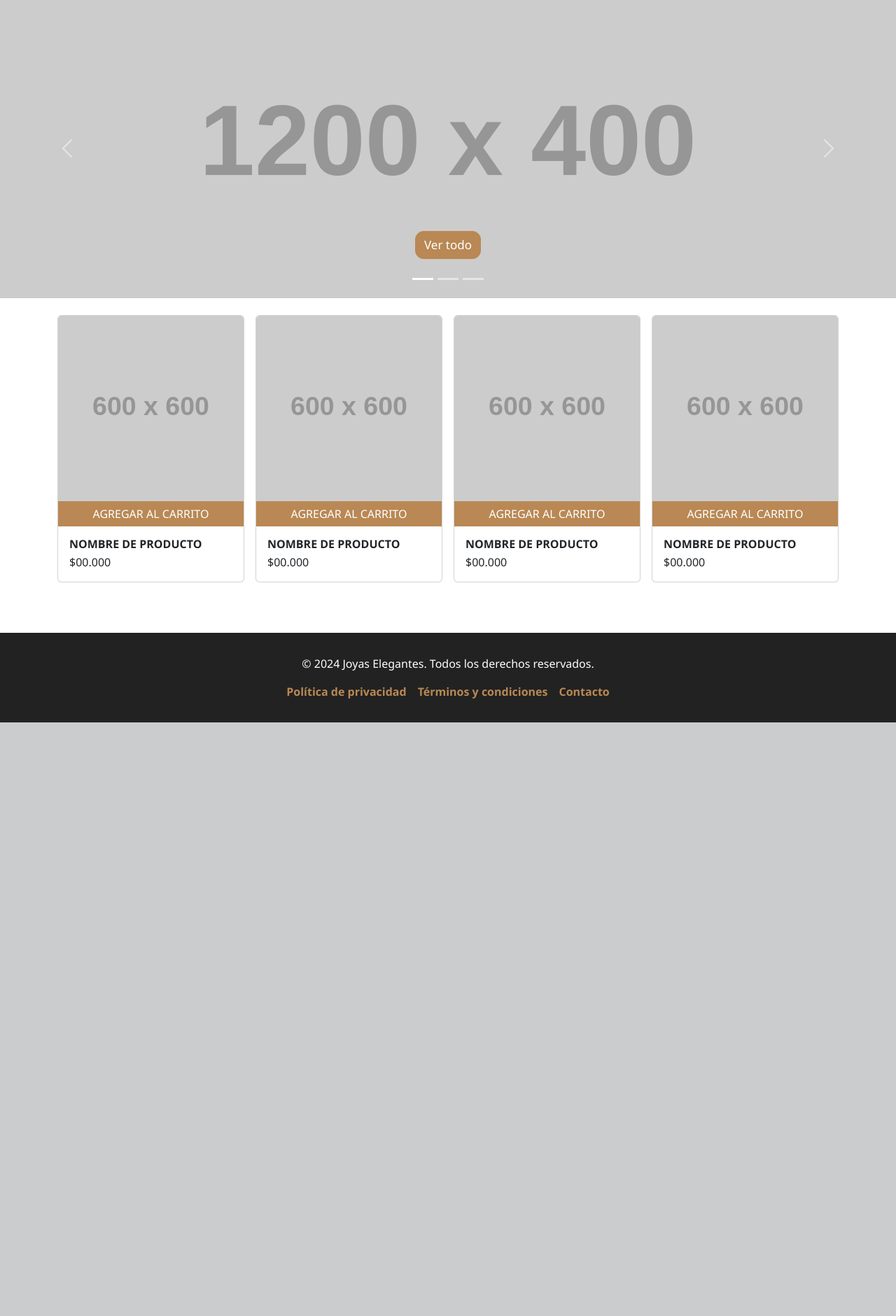
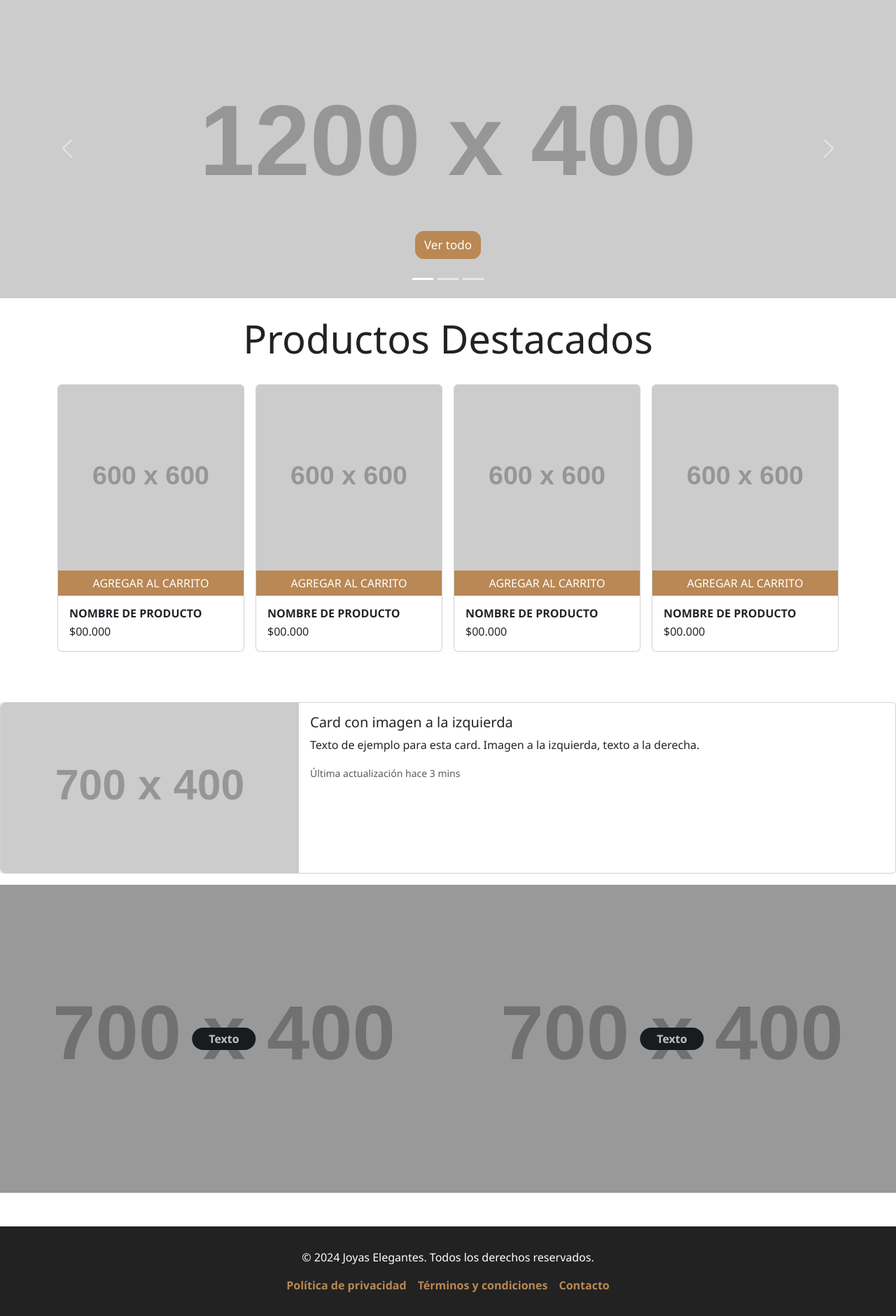
Before and after one commit to mlolaserrano/luzia, a PHP site: page / in a window 1280 px wide. Shown: the part 75-1955 px from the top of the page at 70% size. Before the commit the page ends 1107 px from the top, so only its background shows below. Run offline with PHP 8.4, Linux system fonts and the light colour scheme; grey boxes labelled with a size stand in for pictures from a placeholder-image service; some libraries are stand-ins or nearby versions.

Commit message:
secciones index

```diff
--- a/index.html
+++ b/index.html
@@ -137,9 +137,11 @@
       </button>
     </div>
   </section>
-
+<br>
   <!-- Productos -->
   <article>
+    <h1 class="display-4">Productos Destacados</h1>
+
     <div class="container py-4">
       <div class="row row-cols-2 row-cols-md-3 row-cols-lg-4 g-3">
         <!-- Producto -->
@@ -206,6 +208,56 @@
 
       </div>
     </div>
+    <div class="container py-4">
+      <div class="row row-cols-2 row-cols-md-3 row-cols-lg-4 g-3">
+
+
+
+  </article>
+
+  <article>
+    <div class="card mb-3">
+  <div class="row g-0">
+    <!-- Imagen a la izquierda -->
+    <div class="col-md-4">
+      <img src="https://placehold.co/700x400" class="img-fluid rounded-start" alt="...">
+    </div>
+    <div class="col-md-8">
+      <div class="card-body">
+        <h5 class="card-title">Card con imagen a la izquierda</h5>
+        <p class="card-text">Texto de ejemplo para esta card. Imagen a la izquierda, texto a la derecha.</p>
+        <p class="card-text"><small class="text-body-secondary">Última actualización hace 3 mins</small></p>
+      </div>
+    </div>
+  </div>
+</div>
+
+  </article>
+
+  <article>
+<div class="container-fluid px-0">
+  <div class="row g-0">
+    <!-- Panel izquierdo -->
+    <div class="col-12 col-md-6">
+      <a href="#" class="d-block category-panel">
+        <img src="https://placehold.co/700x400" alt="Charms y llaveros">
+        <span class="position-absolute top-50 start-50 translate-middle badge rounded-pill text-bg-dark px-4 py-2 fs-6">
+          Texto
+        </span>
+      </a>
+    </div>
+
+    <!-- Panel derecho -->
+    <div class="col-12 col-md-6">
+      <a href="#" class="d-block category-panel">
+        <img src="https://placehold.co/700x400" alt="Broches">
+        <span class="position-absolute top-50 start-50 translate-middle badge rounded-pill text-bg-dark px-4 py-2 fs-6">
+          Texto
+        </span>
+      </a>
+    </div>
+  </div>
+</div>
   </article>
 </main>
 
--- a/style.css
+++ b/style.css
@@ -251,3 +251,44 @@ a {
   color: var(--auth-muted);
   cursor: pointer;
 }
+
+/* alto del bloque y recorte de imagen */
+.category-panel {
+  position: relative;
+  height: 55vh;
+  overflow: hidden;
+}
+
+@media (max-width: 767.98px) {
+  .category-panel {
+    height: 40vh;
+  }
+}
+
+.category-panel img {
+  width: 100%;
+  height: 100%;
+  object-fit: cover;
+}
+
+/* oscurecer un poco para legibilidad del texto */
+.category-panel::after {
+  content: "";
+  position: absolute;
+  inset: 0;
+  background: linear-gradient(0deg, rgba(0, 0, 0, .25), rgba(0, 0, 0, .25));
+  pointer-events: none;
+}
+
+/* pequeño efecto hover */
+.category-panel img {
+  transition: transform .6s;
+}
+
+.category-panel:hover img {
+  transform: scale(1.04);
+}
+
+.display-4{
+  text-align: center;
+}
```
